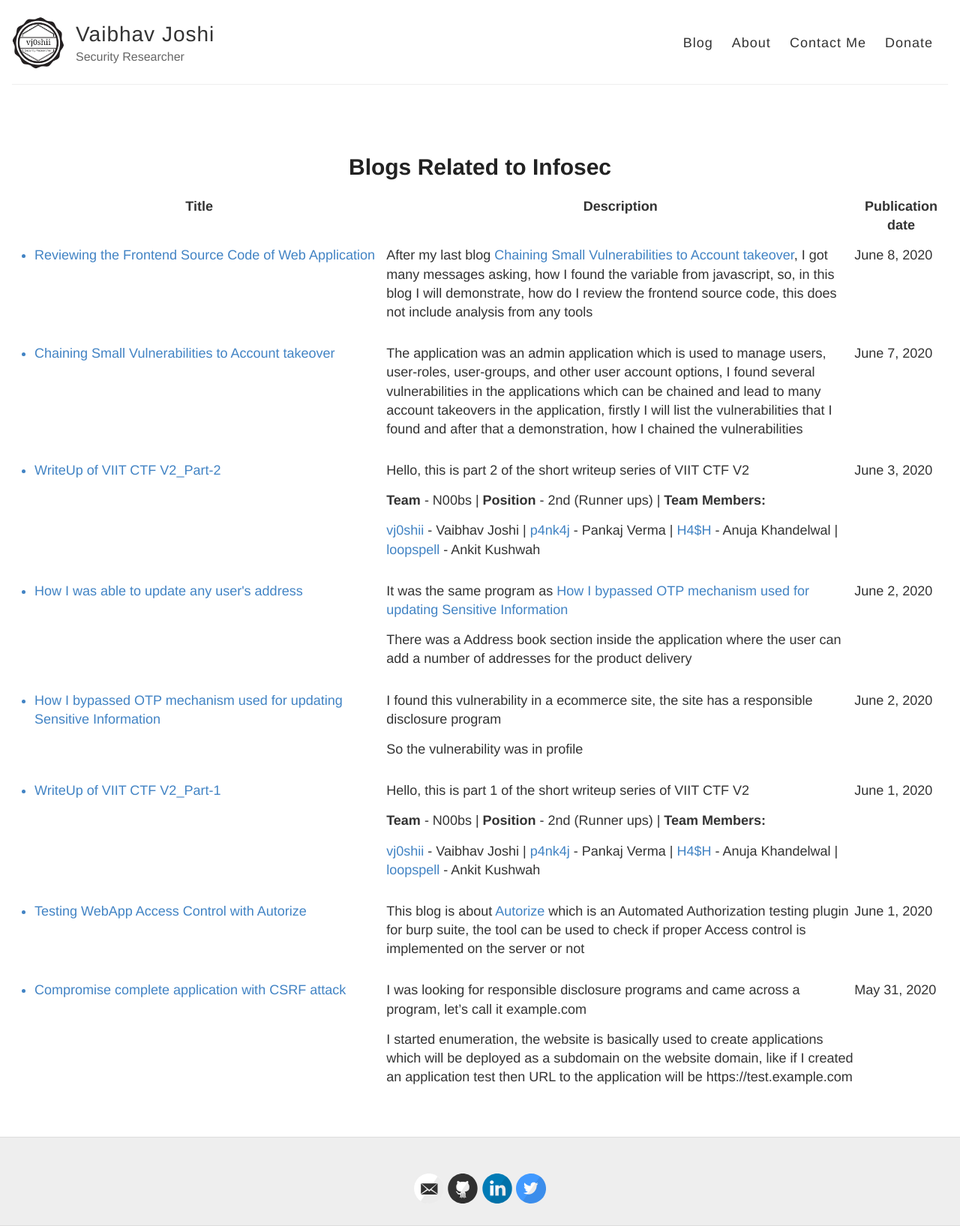
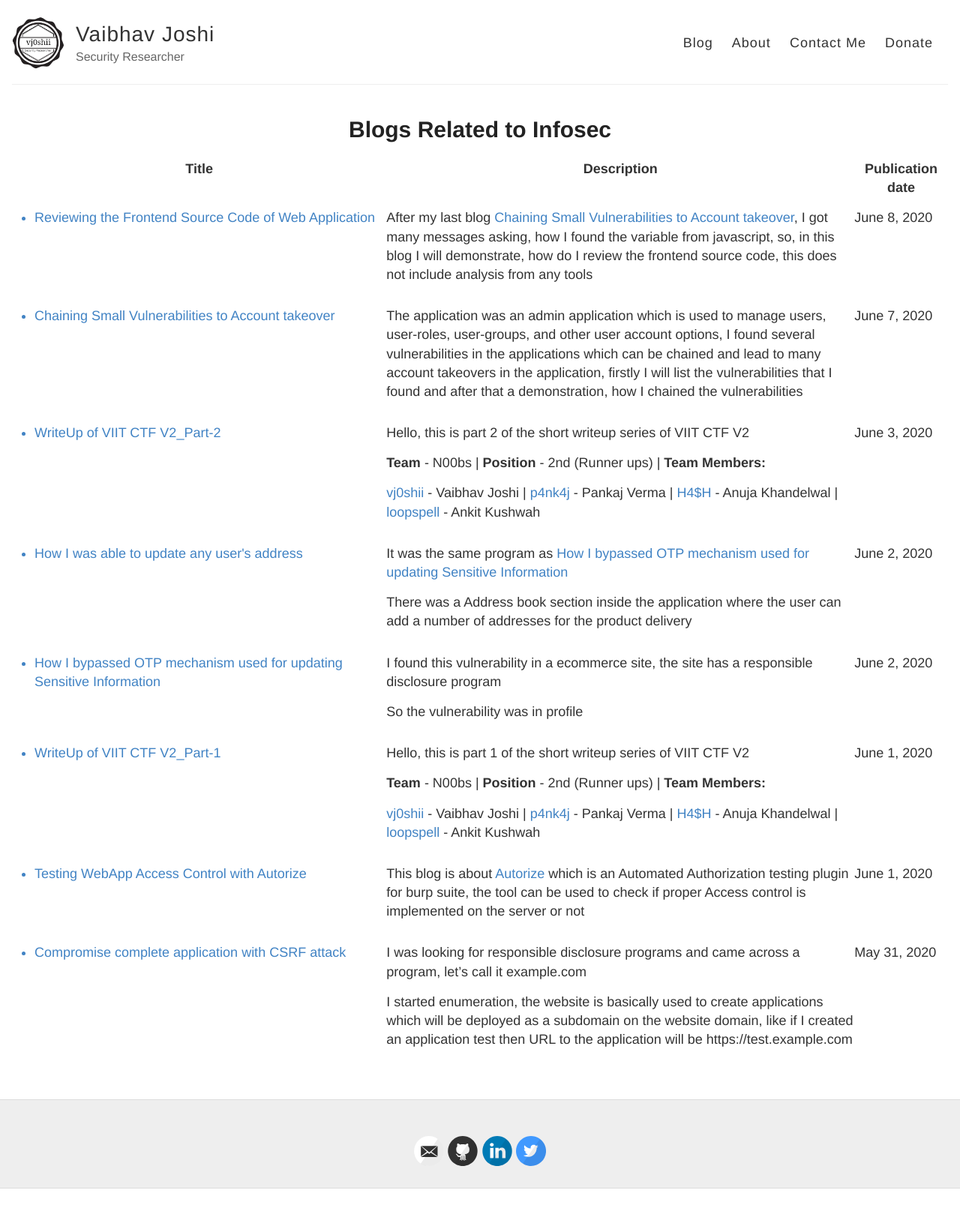
Before and after one commit to vj0shii/vj0shii.github.io, a Jekyll site: the page built from index.html, in a window 1280 px wide. Shown: the whole page at 75% size. Built offline with Jekyll 4.4.1, drawn with Linux system fonts in a browser that asks for light colours; after the commit the page ends 1585 px from its top, so only the background shows below that.

Commit message:
Update index.html

```diff
--- a/index.html
+++ b/index.html
@@ -14,7 +14,7 @@
 	margin-top: -50px;
 	}
 </style>
-<div id="special">
+<div class="special">
 <div align="center"><h1>Blogs Related to Infosec</h1></div>
 <div class="posts">
 <table border="1px" width="100%">
```
